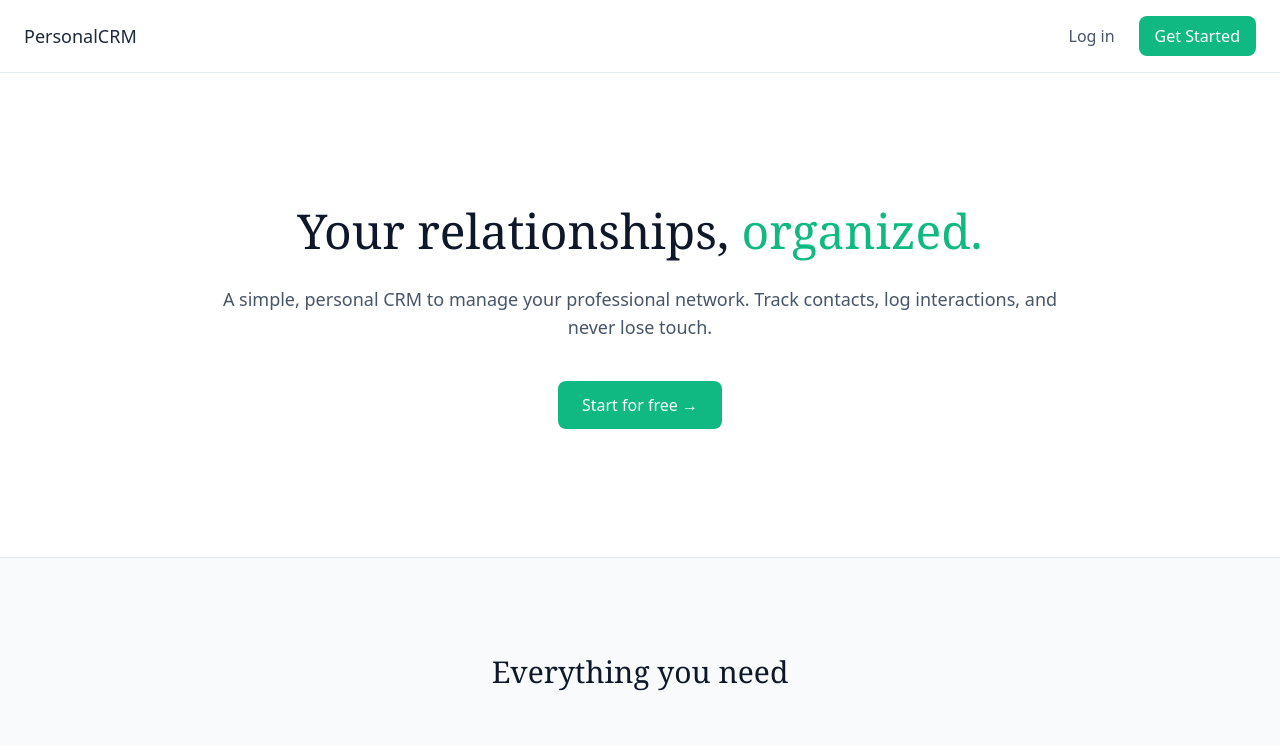
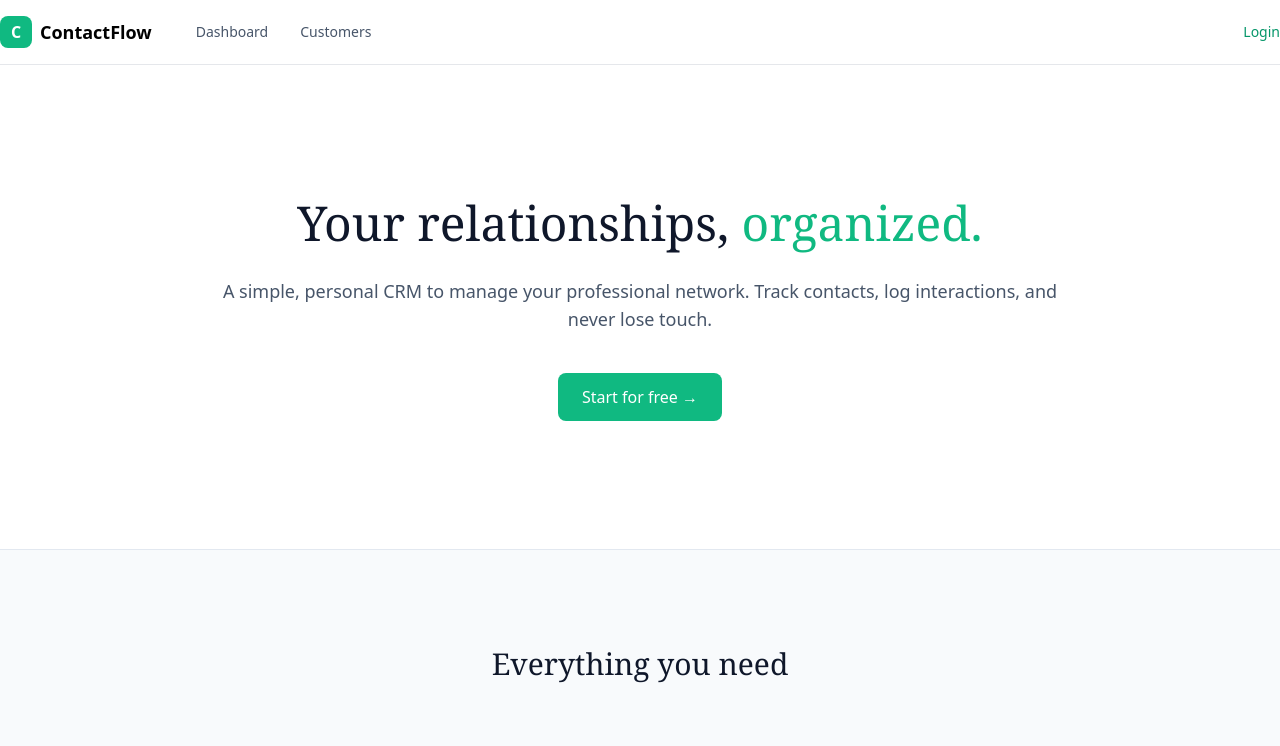
Before and after one commit to Sanyamsj30/CRM, a React (Vite) app in the folder frontend/: page / in a window 1280 px wide. Shown: the top 746 px of the page. Built offline with nearby package versions, Linux system fonts and the light colour scheme; no server answers.

Commit message:
updated dashboard ui

```diff
--- a/frontend/src/components/common/navbar.jsx
+++ b/frontend/src/components/common/navbar.jsx
@@ -1,21 +1,69 @@
-import { Link } from "react-router-dom";
+import { NavLink, useNavigate } from "react-router-dom";
+
 export default function Navbar() {
+  const navigate = useNavigate();
+  const token = localStorage.getItem("token");
+
+  const logout = () => {
+    localStorage.removeItem("token");
+    navigate("/");
+  };
+
   return (
-    <nav className="border-b border-slate-200 bg-white">
-      <div className="max-w-7xl mx-auto px-6 py-4 flex justify-between items-center">
-        <span className="text-lg font-medium text-slate-800">
-          PersonalCRM
-        </span>
+    <header className="border-b bg-white">
+      <div className="max-w-7xl mx-auto h-16 flex items-center justify-between">
+        {/* Left */}
+        <div className="flex items-center gap-8">
+          <div
+            className="flex items-center gap-2 cursor-pointer"
+            onClick={() => navigate("/")}
+          >
+            <div className="h-8 w-8 rounded-lg bg-emerald-500 text-white flex items-center justify-center font-semibold">
+              C
+            </div>
+            <span className="font-semibold text-lg">ContactFlow</span>
+          </div>
 
-        <div className="flex items-center gap-6">
-          <button className="text-slate-600 hover:text-slate-900">
-            <Link to={"/login"}>Log in</Link>
+          <nav className="flex gap-2">
+            <NavLink
+              to="/dashboard"
+              className={({ isActive }) =>
+                `px-3 py-1.5 rounded-md text-sm ${
+                  isActive
+                    ? "bg-emerald-50 text-emerald-600"
+                    : "text-slate-600 hover:bg-slate-100"
+                }`
+              }
+            >
+              Dashboard
+            </NavLink>
+
+            <NavLink
+              to="/customers"
+              className="px-3 py-1.5 rounded-md text-sm text-slate-600 hover:bg-slate-100"
+            >
+              Customers
+            </NavLink>
+          </nav>
+        </div>
+
+        {/* Right */}
+        {token ? (
+          <button
+            onClick={logout}
+            className="flex items-center gap-2 text-sm text-slate-600 hover:text-red-600 transition"
+          >
+            ⎋ Logout
           </button>
-          <button className="bg-emerald-500 text-white px-4 py-2 rounded-lg font-medium hover:bg-emerald-600">
-            <Link to={"/register"}>Get Started</Link>
+        ) : (
+          <button
+            onClick={() => navigate("/login")}
+            className="text-sm text-emerald-600 hover:underline"
+          >
+            Login
           </button>
-        </div>
+        )}
       </div>
-    </nav>
+    </header>
   );
 }
--- a/frontend/src/pages/dashboard.jsx
+++ b/frontend/src/pages/dashboard.jsx
@@ -4,6 +4,7 @@ import StatsCard from "../components/dashboard/StatsCard";
 import UpcomingMeetings from "../components/dashboard/UpcomingMeetings";
 import RecentInteractions from "../components/dashboard/RecentInteractions";
 import DashboardSkeleton from "../components/dashboard/DashboardSkeleton";
+import Navbar from "../components/common/navbar";
 
 function Dashboard() {
   const [data, setData] = useState(null);
@@ -23,13 +24,14 @@ function Dashboard() {
   const { stats, upcomingMeetings, recentInteractions } = data;
 
   return (
-    <div className="p-6 space-y-6">
+    <>
+    <Navbar />
+    <div className="p-6 mx-auto space-y-6">
       {/* Stats */}
-      <div className="grid grid-cols-1 sm:grid-cols-2 lg:grid-cols-4 gap-4">
+      <div className="grid grid-cols-1 sm:grid-cols-2 lg:grid-cols-3 gap-4">
         <StatsCard title="Total Customers" value={stats.totalCustomers} />
         <StatsCard title="Active Customers" value={stats.activeCustomers} />
         <StatsCard title="Upcoming Meetings" value={stats.upcomingMeetings} />
-        <StatsCard title="Weekly Interactions" value={stats.weeklyInteractions} />
       </div>
 
       {/* Lists */}
@@ -38,6 +40,7 @@ function Dashboard() {
         <RecentInteractions interactions={recentInteractions} />
       </div>
     </div>
+    </>
   );
 }
 
```
